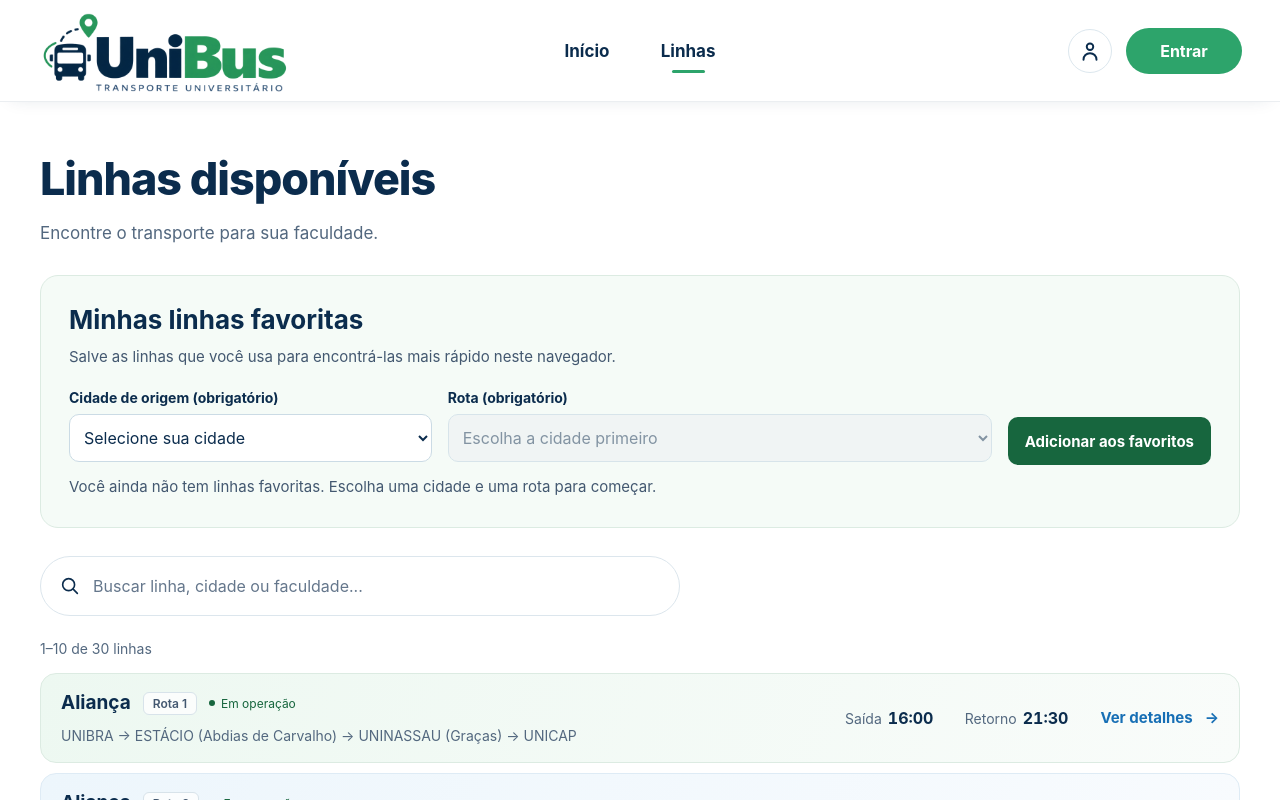
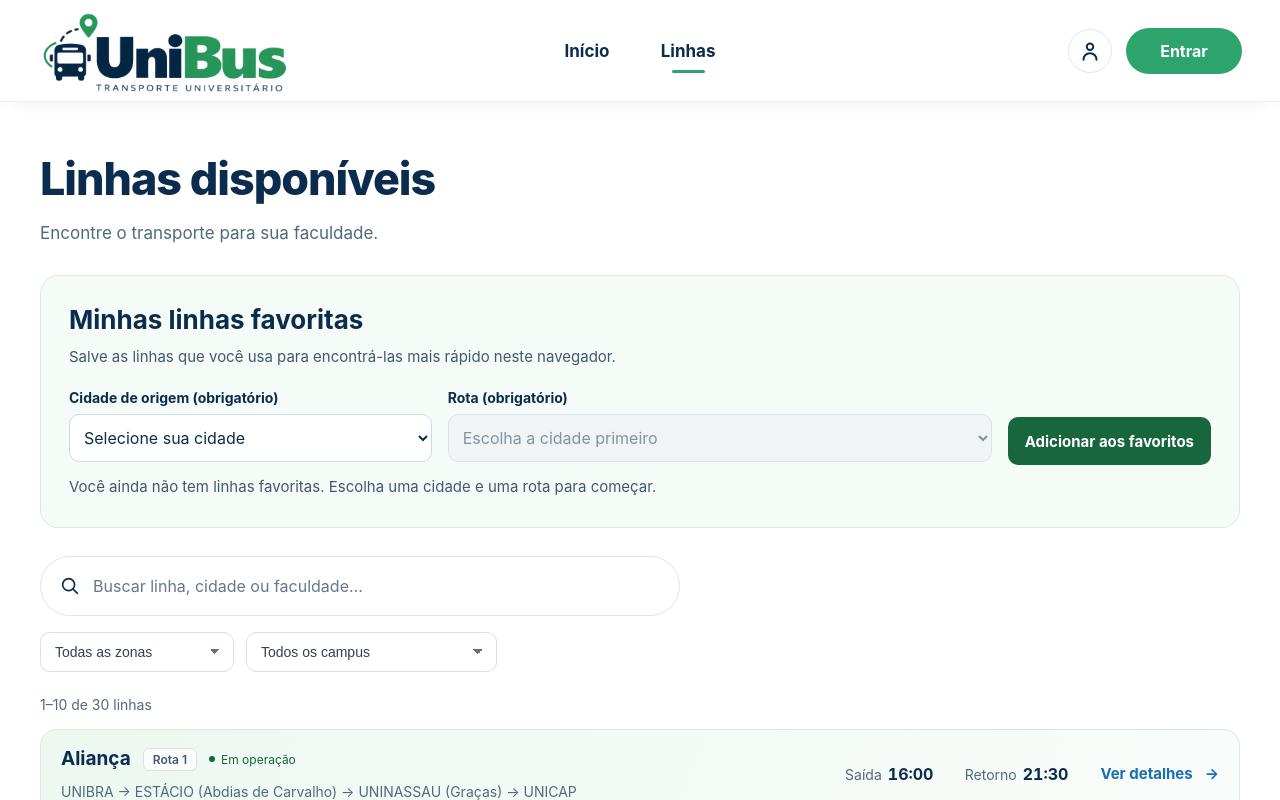
Before and after one commit to belyisa-bit/UniBus, a React (Vite) app in the folder unibus-frontend/: page /linhas in a window 1280 px wide. Shown: the top 800 px of the page. Built offline with nearby package versions, Linux system fonts and the light colour scheme.

Commit message:
feat: adiciona filtros de zona e campus

```diff
--- a/unibus-frontend/src/pages/Linhas.jsx
+++ b/unibus-frontend/src/pages/Linhas.jsx
@@ -18,15 +18,49 @@ const linhasOrdenadas = ordenarLinhasPorOrigem(linhas)
 
 function Linhas() {
   const [searchParams, setSearchParams] = useSearchParams()
+
   const busca = searchParams.get("busca") ?? ""
-  const resultados = buscarLinhas(linhasOrdenadas, busca)
-  const totalPaginas = Math.max(1, Math.ceil(resultados.length / LINHAS_POR_PAGINA))
+  const zonaSelecionada = searchParams.get("zona") ?? ""
+  const campusSelecionado = searchParams.get("campus") ?? ""
+
+  const zonas = [...new Set(linhas.map((linha) => linha.origem))].sort((a, b) =>
+    a.localeCompare(b, "pt-BR")
+  )
+
+  const campi = [
+    ...new Set(linhas.flatMap((linha) => obterFaculdades(linha))),
+  ].sort((a, b) => a.localeCompare(b, "pt-BR"))
+
+  let resultados = buscarLinhas(linhasOrdenadas, busca)
+
+  if (zonaSelecionada) {
+    resultados = resultados.filter(
+      (linha) => linha.origem === zonaSelecionada
+    )
+  }
+
+  if (campusSelecionado) {
+    resultados = resultados.filter((linha) =>
+      obterFaculdades(linha).includes(campusSelecionado)
+    )
+  }
+
+  const totalPaginas = Math.max(
+    1,
+    Math.ceil(resultados.length / LINHAS_POR_PAGINA)
+  )
+
   const paginaSolicitada = Number(searchParams.get("pagina"))
+
   const pagina = Number.isInteger(paginaSolicitada)
     ? Math.min(totalPaginas, Math.max(1, paginaSolicitada))
     : 1
+
   const inicio = (pagina - 1) * LINHAS_POR_PAGINA
-  const linhasVisiveis = resultados.slice(inicio, inicio + LINHAS_POR_PAGINA)
+  const linhasVisiveis = resultados.slice(
+    inicio,
+    inicio + LINHAS_POR_PAGINA
+  )
 
   function linkPagina(numero) {
     const params = new URLSearchParams(searchParams)
@@ -35,16 +69,39 @@ function Linhas() {
   }
 
   function atualizarBusca(valor) {
-    setSearchParams((params) => {
+    setSearchParams(
+      (params) => {
         const proximosParams = new URLSearchParams(params)
         proximosParams.delete("pagina")
+
         if (valor) {
           proximosParams.set("busca", valor)
         } else {
           proximosParams.delete("busca")
         }
+
         return proximosParams
-    }, { replace: true })
+      },
+      { replace: true }
+    )
+  }
+
+  function atualizarFiltro(nome, valor) {
+    setSearchParams(
+      (params) => {
+        const proximosParams = new URLSearchParams(params)
+        proximosParams.delete("pagina")
+
+        if (valor) {
+          proximosParams.set(nome, valor)
+        } else {
+          proximosParams.delete(nome)
+        }
+
+        return proximosParams
+      },
+      { replace: true }
+    )
   }
 
   return (
@@ -56,11 +113,16 @@ function Linhas() {
 
       <FavoritosLinhas />
 
-      <div className="linhas-search" role="search" aria-label="Buscar linhas">
+      <div
+        className="linhas-search"
+        role="search"
+        aria-label="Buscar linhas"
+      >
         <svg viewBox="0 0 24 24" aria-hidden="true">
           <circle cx="10.5" cy="10.5" r="6.5" />
           <path d="m16 16 4 4" />
         </svg>
+
         <input
           type="search"
           aria-label="Buscar linha, cidade ou faculdade"
@@ -70,53 +132,136 @@ function Linhas() {
         />
       </div>
 
+      <div
+        className="linhas-filtros"
+        aria-label="Filtros de linhas"
+      >
+        <select
+          aria-label="Filtrar por zona"
+          value={zonaSelecionada}
+          onChange={(event) =>
+            atualizarFiltro("zona", event.target.value)
+          }
+        >
+          <option value="">Todas as zonas</option>
+          {zonas.map((zona) => (
+            <option key={zona} value={zona}>
+              {zona}
+            </option>
+          ))}
+        </select>
+
+        <select
+          aria-label="Filtrar por campus"
+          value={campusSelecionado}
+          onChange={(event) =>
+            atualizarFiltro("campus", event.target.value)
+          }
+        >
+          <option value="">Todos os campus</option>
+          {campi.map((campus) => (
+            <option key={campus} value={campus}>
+              {campus}
+            </option>
+          ))}
+        </select>
+      </div>
+
       <p className="linhas-results" role="status">
         {resultados.length === 0
           ? "0 linhas encontradas"
-          : `${inicio + 1}–${inicio + linhasVisiveis.length} de ${resultados.length} ${resultados.length === 1 ? "linha" : "linhas"}`}
+          : `${inicio + 1}–${
+              inicio + linhasVisiveis.length
+            } de ${resultados.length} ${
+              resultados.length === 1 ? "linha" : "linhas"
+            }`}
       </p>
 
       {resultados.length === 0 ? (
         <div className="linhas-empty">
           <h2>Nenhuma linha encontrada</h2>
           <p>Tente outra cidade ou nome de faculdade.</p>
-          <Button onClick={() => atualizarBusca("")}>Limpar busca</Button>
+          <Button
+            onClick={() => {
+              atualizarBusca("")
+              atualizarFiltro("zona", "")
+              atualizarFiltro("campus", "")
+            }}
+          >
+            Limpar busca
+          </Button>
         </div>
       ) : (
         <div className="linhas-grid">
           {linhasVisiveis.map((linha) => (
-            <article className="linha-item" key={linha.id} aria-labelledby={`linha-${linha.id}`}>
+            <article
+              className="linha-item"
+              key={linha.id}
+              aria-labelledby={`linha-${linha.id}`}
+            >
               <Card>
                 <div className="linha-summary">
                   <div className="linha-heading">
-                    <h2 id={`linha-${linha.id}`} aria-label={formatarTrajeto(linha)}>
+                    <h2
+                      id={`linha-${linha.id}`}
+                      aria-label={formatarTrajeto(linha)}
+                    >
                       {abreviarOrigem(linha.origem) !== linha.origem ? (
-                        <abbr title={linha.origem}>{abreviarOrigem(linha.origem)}</abbr>
-                      ) : linha.origem}
+                        <abbr title={linha.origem}>
+                          {abreviarOrigem(linha.origem)}
+                        </abbr>
+                      ) : (
+                        linha.origem
+                      )}
                     </h2>
+
                     {linha.nome.startsWith("Rota ") && (
-                      <Badge>{linha.nome.match(/^Rota \d+/)?.[0]}</Badge>
+                      <Badge>
+                        {linha.nome.match(/^Rota \d+/)?.[0]}
+                      </Badge>
                     )}
-                    <span className="linha-status">{linha.status}</span>
+
+                    <span className="linha-status">
+                      {linha.status}
+                    </span>
                   </div>
-                  <p className="linha-trajeto" aria-label={`Faculdades atendidas: ${obterFaculdades(linha).join(", ")}`}>
+
+                  <p
+                    className="linha-trajeto"
+                    aria-label={`Faculdades atendidas: ${obterFaculdades(
+                      linha
+                    ).join(", ")}`}
+                  >
                     {obterFaculdades(linha).join(" → ")}
                   </p>
                 </div>
+
                 <dl className="linha-metrics">
                   <div>
                     <dt>Saída</dt>
-                    <dd><time dateTime={linha.horarioSaida}>{linha.horarioSaida}</time></dd>
+                    <dd>
+                      <time dateTime={linha.horarioSaida}>
+                        {linha.horarioSaida}
+                      </time>
+                    </dd>
                   </div>
+
                   <div>
                     <dt>Retorno</dt>
-                    <dd><time dateTime={linha.horarioRetorno}>{linha.horarioRetorno}</time></dd>
+                    <dd>
+                      <time dateTime={linha.horarioRetorno}>
+                        {linha.horarioRetorno}
+                      </time>
+                    </dd>
                   </div>
                 </dl>
+
                 <Link
                   className="linha-details"
                   to={`/linhas/${linha.id}`}
-                  aria-label={`Ver detalhes da linha ${String(linha.id).padStart(2, "0")}: ${formatarTrajeto(linha)}`}
+                  aria-label={`Ver detalhes da linha ${String(
+                    linha.id
+                  ).padStart(2, "0")}: ${formatarTrajeto(linha)}`}
                 >
                   Ver detalhes <span aria-hidden="true">→</span>
                 </Link>
@@ -125,15 +270,31 @@ function Linhas() {
           ))}
         </div>
       )}
+
       {totalPaginas > 1 && (
-        <nav className="linhas-pagination" aria-label="Páginas de linhas">
+        <nav
+          className="linhas-pagination"
+          aria-label="Páginas de linhas"
+        >
           {pagina > 1 ? (
-            <Link to={linkPagina(pagina - 1)}>← Anterior</Link>
-          ) : <span aria-disabled="true">← Anterior</span>}
-          <span aria-current="page">{pagina} / {totalPaginas}</span>
+            <Link to={linkPagina(pagina - 1)}>
+              ← Anterior
+            </Link>
+          ) : (
+            <span aria-disabled="true">← Anterior</span>
+          )}
+
+          <span aria-current="page">
+            {pagina} / {totalPaginas}
+          </span>
+
           {pagina < totalPaginas ? (
-            <Link to={linkPagina(pagina + 1)}>Próxima →</Link>
-          ) : <span aria-disabled="true">Próxima →</span>}
+            <Link to={linkPagina(pagina + 1)}>
+              Próxima →
+            </Link>
+          ) : (
+            <span aria-disabled="true">Próxima →</span>
+          )}
         </nav>
       )}
     </main>
--- a/unibus-frontend/src/styles/Linhas.css
+++ b/unibus-frontend/src/styles/Linhas.css
@@ -306,3 +306,44 @@
     padding: 0 12px;
   }
 }
+.linhas-filtros {
+  display: flex;
+  gap: 12px;
+  margin: 16px 0;
+  flex-wrap: wrap;
+}
+
+.linhas-filtros select {
+  appearance: none;
+  -webkit-appearance: none;
+  border: 1px solid #d9e1e8;
+  border-radius: 10px;
+  background-color: #ffffff;
+  color: #344054;
+  font-size: 14px;
+  padding: 11px 38px 11px 14px;
+  min-width: 170px;
+  cursor: pointer;
+  outline: none;
+
+  background-image: linear-gradient(45deg, transparent 50%, #667085 50%),
+    linear-gradient(135deg, #667085 50%, transparent 50%);
+  background-position:
+    calc(100% - 18px) 16px,
+    calc(100% - 13px) 16px;
+  background-size:
+    5px 5px,
+    5px 5px;
+  background-repeat: no-repeat;
+
+  transition: border-color 0.2s ease, box-shadow 0.2s ease;
+}
+
+.linhas-filtros select:hover {
+  border-color: #b8c2cc;
+}
+
+.linhas-filtros select:focus {
+  border-color: #7c8cff;
+  box-shadow: 0 0 0 3px rgba(124, 140, 255, 0.12);
+}
```
Lines whose indentation alone changed are shown as unchanged.
